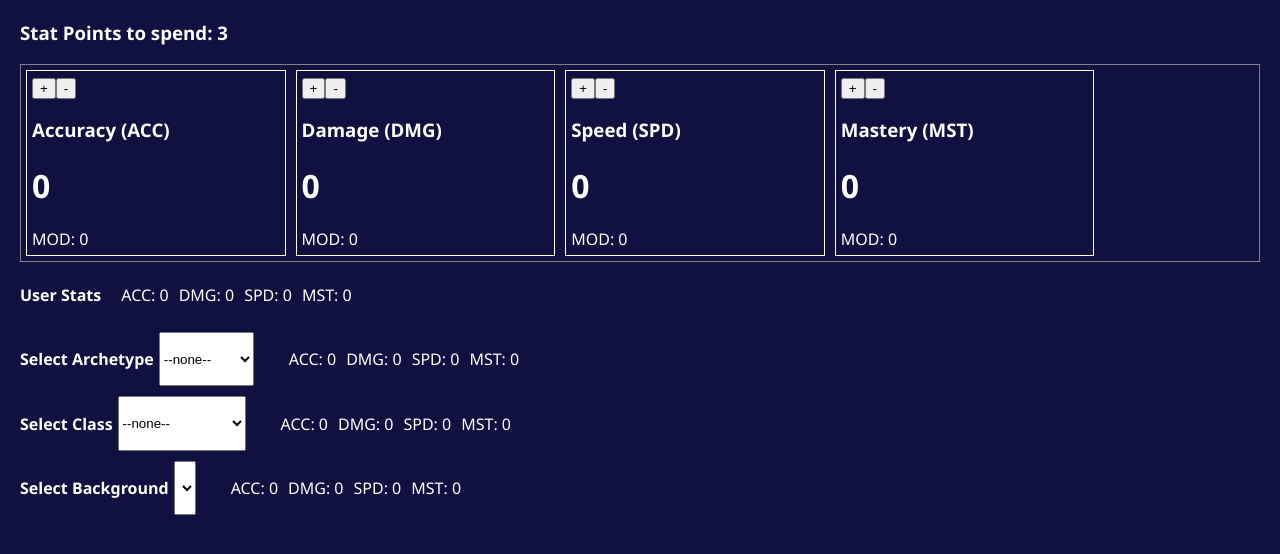
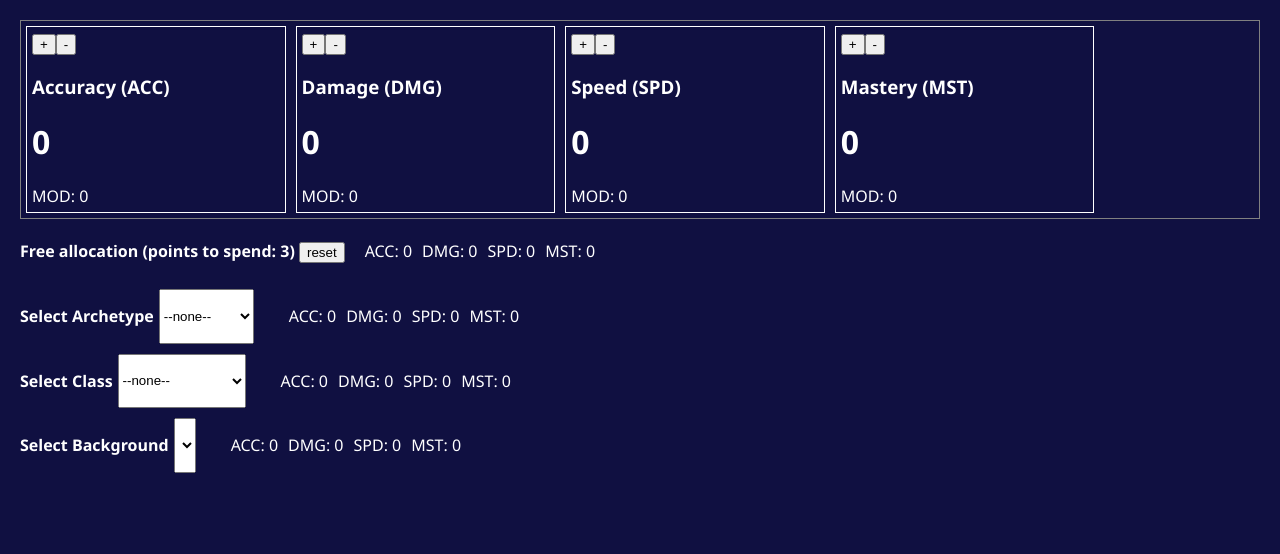
Before and after one commit to rowolff/bb-character-sheet, a React (Create React App) app: page / in a window 1280 px wide. Shown: the top 554 px of the page. Built offline with nearby package versions, Linux system fonts and the light colour scheme.

Commit message:
Add stat reset button

```diff
--- a/src/App.tsx
+++ b/src/App.tsx
@@ -95,6 +95,11 @@ const App = () => {
     }
   }
 
+  const resetUserStats = () => {
+    setUserStats(initialStats.stats)
+    setStatpoints(3)
+  }
+
   useEffect(() => {
     setCharacter((prevCharacter) => ({
       ...prevCharacter,
@@ -126,7 +131,6 @@ const App = () => {
   return (
     <React.Fragment>
       <GlobalStyle />
-      <h3>Stat Points to spend: {statPoints}</h3>
       <AttributeBox
         labels={attributeItems}
         values={character.stats}
@@ -134,7 +138,10 @@ const App = () => {
       />
 
       <Group>
-        <h4>User Stats</h4>
+        <h4>
+          Free allocation (points to spend: {statPoints}){' '}
+          <button onClick={resetUserStats}>reset</button>
+        </h4>
         <StatOverview group="User" stats={userStats} />
       </Group>
       <Group>
```
